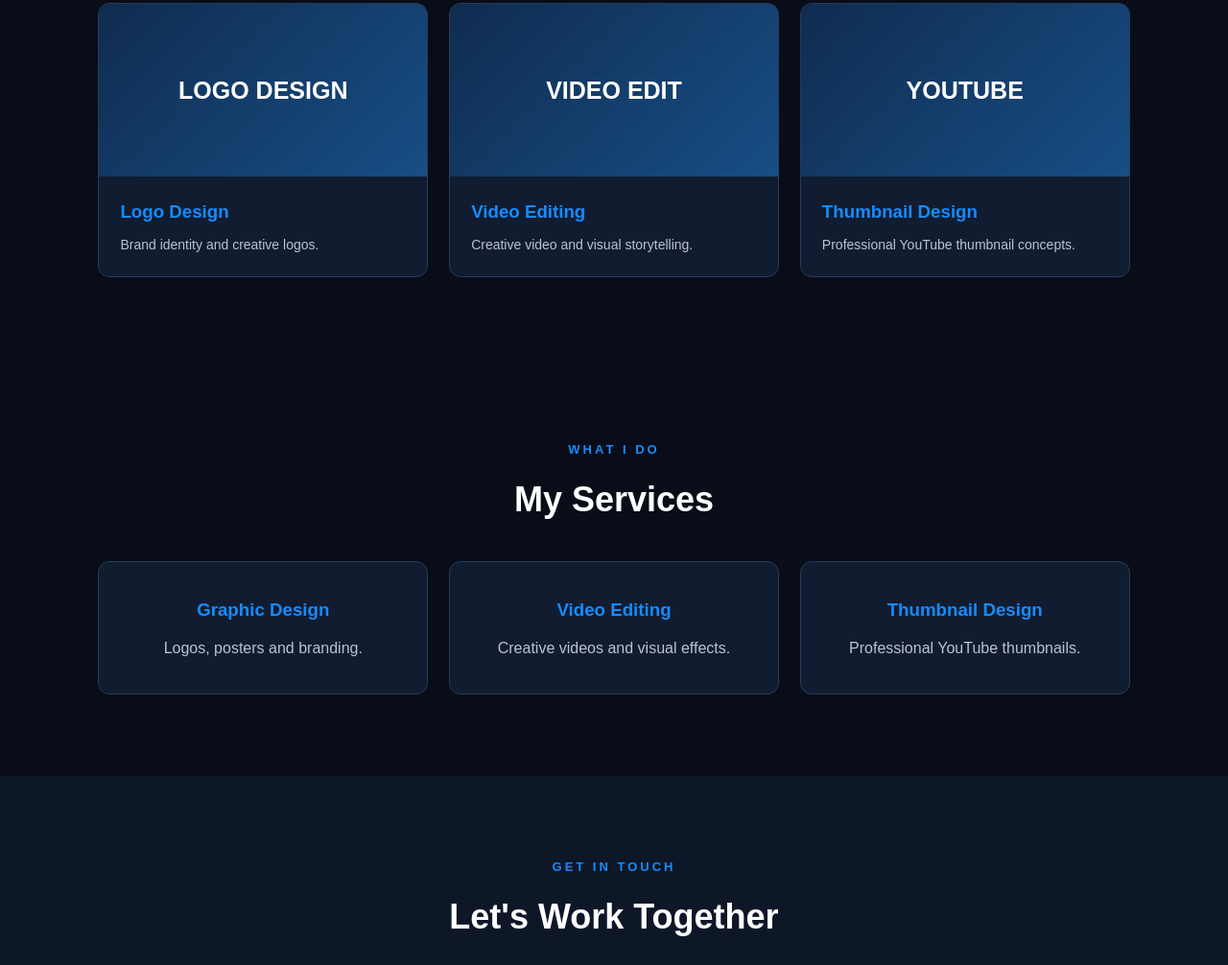
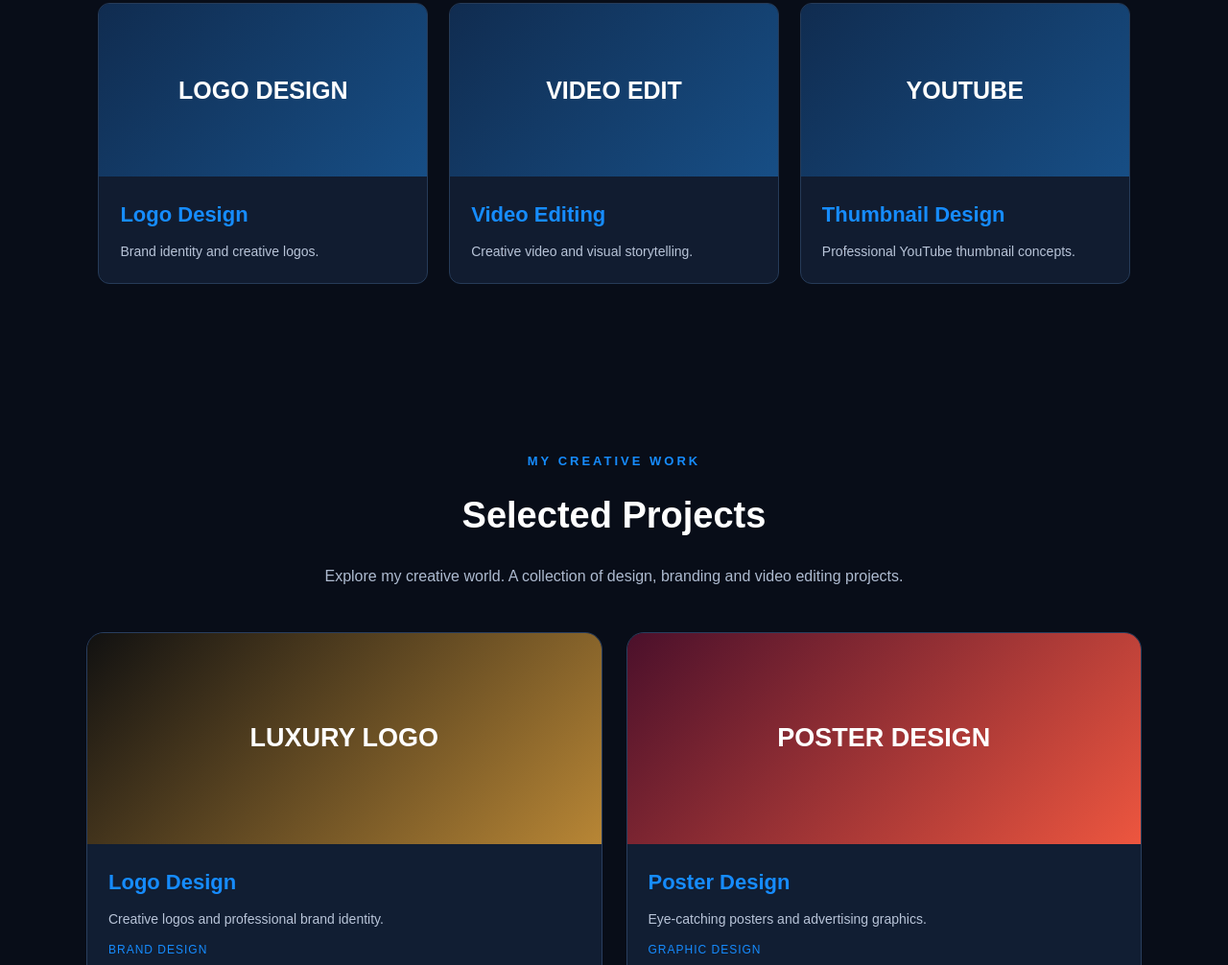
Before and after one commit to yamanuel21/my-first-website, a plain HTML site: page index.html in a window 1280 px wide. Shown: the part 1885-2891 px from the top of the page at 96% size. Drawn offline with Linux system fonts and the light colour scheme.

Commit message:
Update index.html

```diff
--- a/index.html
+++ b/index.html
@@ -511,6 +511,187 @@ footer {
 
 </section>
 
+<!-- PORTFOLIO -->
+<style>
+.portfolio-section {
+  padding: 90px 6%;
+  background: #080d18;
+  text-align: center;
+}
+
+.portfolio-section .section-label {
+  color: #168cff;
+  letter-spacing: 3px;
+  font-weight: bold;
+}
+
+.portfolio-section h2 {
+  color: white;
+  font-size: 38px;
+  margin: 15px 0;
+}
+
+.portfolio-section .description {
+  color: #aebbd0;
+  max-width: 650px;
+  margin: 20px auto 45px;
+}
+
+.portfolio-grid {
+  display: grid;
+  grid-template-columns: repeat(2, 1fr);
+  gap: 25px;
+  max-width: 1100px;
+  margin: auto;
+}
+
+.portfolio-card {
+  background: #111e33;
+  border: 1px solid #293e5e;
+  border-radius: 18px;
+  overflow: hidden;
+  text-align: left;
+  transition: 0.3s;
+}
+
+.portfolio-card:hover {
+  transform: translateY(-8px);
+  border-color: #168cff;
+}
+
+.project-art {
+  height: 220px;
+  display: flex;
+  align-items: center;
+  justify-content: center;
+  color: white;
+  font-size: 27px;
+  font-weight: bold;
+  text-align: center;
+  padding: 15px;
+}
+
+.art1 { background: linear-gradient(135deg,#111,#b88635); }
+.art2 { background: linear-gradient(135deg,#4b102b,#ed563f); }
+.art3 { background: linear-gradient(135deg,#101c50,#168cff); }
+.art4 { background: linear-gradient(135deg,#171717,#555); }
+.art5 { background: linear-gradient(135deg,#142e27,#43a889); }
+.art6 { background: linear-gradient(135deg,#34165c,#a34bdb); }
+
+.project-info {
+  padding: 22px;
+}
+
+.project-info h3 {
+  color: #168cff;
+  font-size: 22px;
+  margin-bottom: 10px;
+}
+
+.project-info p {
+  color: #b8c4d8;
+}
+
+.project-tag {
+  display: inline-block;
+  color: #168cff;
+  font-size: 12px;
+  margin-top: 12px;
+  letter-spacing: 1px;
+}
+
+@media(max-width:650px) {
+  .portfolio-grid {
+    grid-template-columns: 1fr;
+  }
+  .portfolio-section h2 {
+    font-size: 30px;
+  }
+}
+</style>
+
+<section id="portfolio" class="portfolio-section">
+
+  <div class="section-label">MY CREATIVE WORK</div>
+
+  <h2>Selected Projects</h2>
+
+  <p class="description">
+    Explore my creative world. A collection of design,
+    branding and video editing projects.
+  </p>
+
+  <div class="portfolio-grid">
+
+    <div class="portfolio-card">
+      <div class="project-art art1">
+        LUXURY LOGO
+      </div>
+      <div class="project-info">
+        <h3>Logo Design</h3>
+        <p>Creative logos and professional brand identity.</p>
+        <span class="project-tag">BRAND DESIGN</span>
+      </div>
+    </div>
+
+    <div class="portfolio-card">
+      <div class="project-art art2">
+        POSTER DESIGN
+      </div>
+      <div class="project-info">
+        <h3>Poster Design</h3>
+        <p>Eye-catching posters and advertising graphics.</p>
+        <span class="project-tag">GRAPHIC DESIGN</span>
+      </div>
+    </div>
+
+    <div class="portfolio-card">
+      <div class="project-art art3">
+        YOUTUBE THUMBNAIL
+      </div>
+      <div class="project-info">
+        <h3>Thumbnail Design</h3>
+        <p>Attractive thumbnails for YouTube creators.</p>
+        <span class="project-tag">YOUTUBE DESIGN</span>
+      </div>
+    </div>
+
+    <div class="portfolio-card">
+      <div class="project-art art4">
+        VIDEO EDITING
+      </div>
+      <div class="project-info">
+        <h3>Video Editing</h3>
+        <p>Cinematic editing and creative visual storytelling.</p>
+        <span class="project-tag">VIDEO PRODUCTION</span>
+      </div>
+    </div>
+
+    <div class="portfolio-card">
+      <div class="project-art art5">
+        BRAND IDENTITY
+      </div>
+      <div class="project-info">
+        <h3>Brand Identity</h3>
+        <p>Consistent visual identities for modern brands.</p>
+        <span class="project-tag">BRANDING</span>
+      </div>
+    </div>
+
+    <div class="portfolio-card">
+      <div class="project-art art6">
+        SOCIAL MEDIA
+      </div>
+      <div class="project-info">
+        <h3>Social Media Design</h3>
+        <p>Creative posts and social media graphics.</p>
+        <span class="project-tag">DIGITAL DESIGN</span>
+      </div>
+    </div>
+
+  </div>
+</section>
+
 <!-- SERVICES -->
 
 <section id="services">
```
